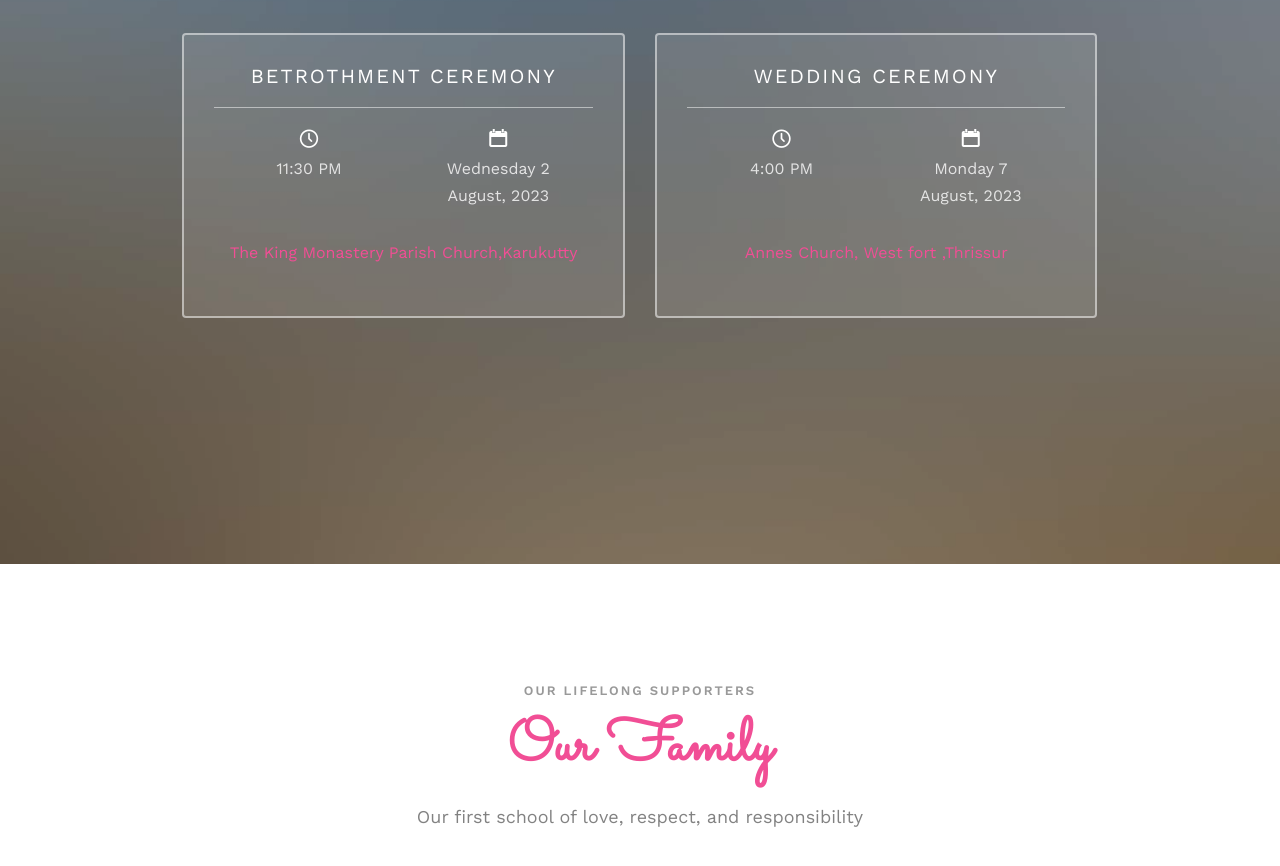
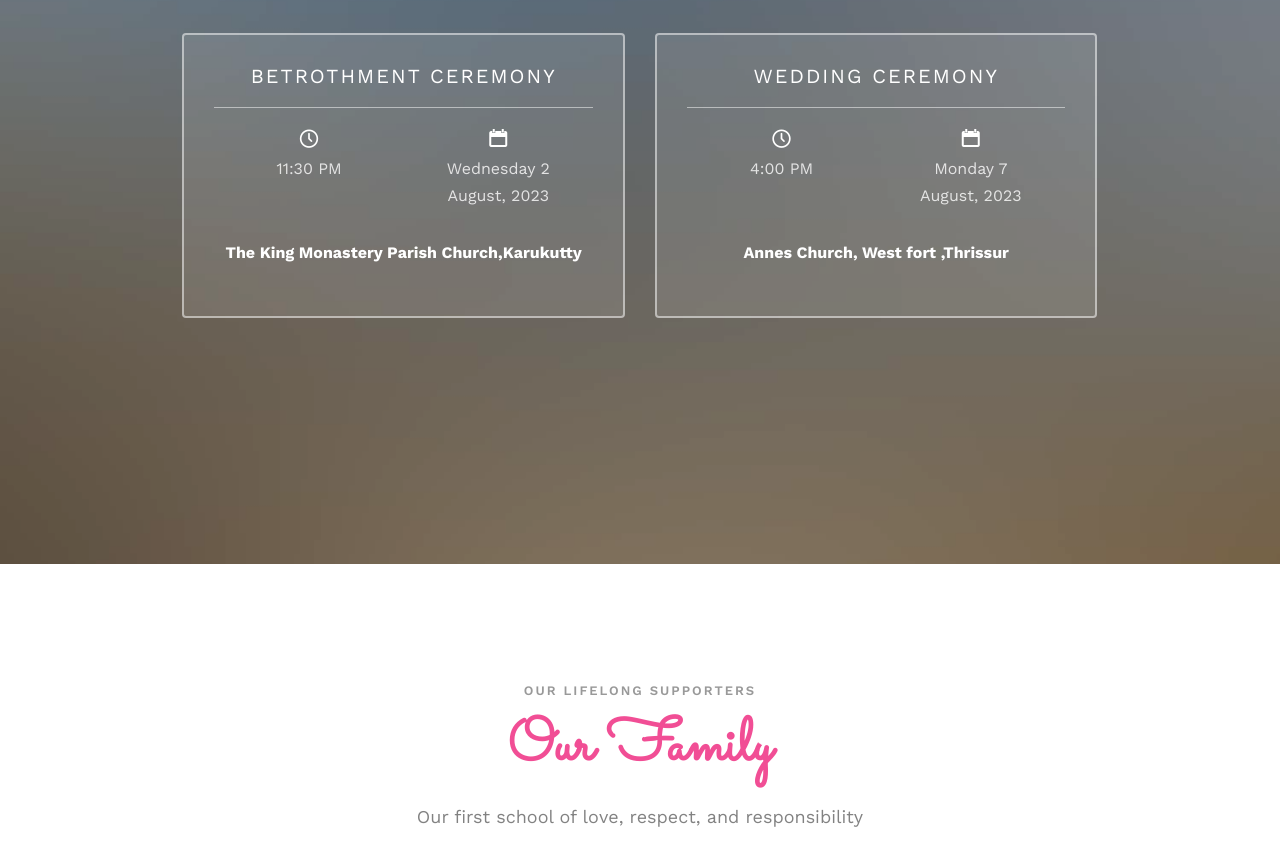
Before and after one commit to alenwedseveline/alenwedseveline.github.io, a plain HTML site: page index.html in a window 1280 px wide. Shown: the part 1920-2786 px from the top of the page. Drawn offline with nearby package versions, Linux system fonts and the light colour scheme; files whose address does not match are found by name.

Commit message:
minor fix

```diff
--- a/index.html
+++ b/index.html
@@ -118,7 +118,7 @@
 							<h1>Alen &amp; Eveline</h1>
 							<h2>We Are Getting Married in </h2>
 							<div class="simply-countdown simply-countdown-one"></div>
-							<p><a href="https://calendar.google.com/calendar/event?action=TEMPLATE&tmeid=N2dvbThicTFnODNrOHZjY2FoMDVldXVvNjkgYWxlbnNlYmFzdGlhbjY1QG0&tmsrc=alensebastian65%40gmail.com" class="btn btn-default btn-sm">Save the date</a></p>
+							<p><a href="https://calendar.google.com/calendar/event?action=TEMPLATE&tmeid=N2dvbThicTFnODNrOHZjY2FoMDVldXVvNjkgYWxlbnNlYmFzdGlhbjY1QG0&tmsrc=alensebastian65%40gmail.com" class="btn btn-default btn-sm" >Save the date</a></p>
 						</div>
 					</div>
 				</div>
@@ -184,7 +184,7 @@
 										<span>Wednesday 2</span>
 										<span>August, 2023</span>
 									</div>
-									<p><a href="https://goo.gl/maps/jbRcEyd3pLuinRsAA"> The King Monastery Parish Church,Karukutty</a></p>
+									<b><p><a href="https://goo.gl/maps/jbRcEyd3pLuinRsAA" style="color:white;"> The King Monastery Parish Church,Karukutty</a></p></b>
 								</div>
 							</div>
 							<div class="col-md-6 col-sm-6 text-center">
@@ -199,7 +199,7 @@
 										<span>Monday 7</span>
 										<span>August, 2023</span>
 									</div>
-									<p><a href="https://goo.gl/maps/WJhtK1xpCUZGUGzr6" >Annes Church, West fort ,Thrissur</a></p>
+									<b><p><a href="https://goo.gl/maps/WJhtK1xpCUZGUGzr6" style="color:white;">Annes Church, West fort ,Thrissur</a></p></b>
 								</div>
 							</div>
 						</div>
```
